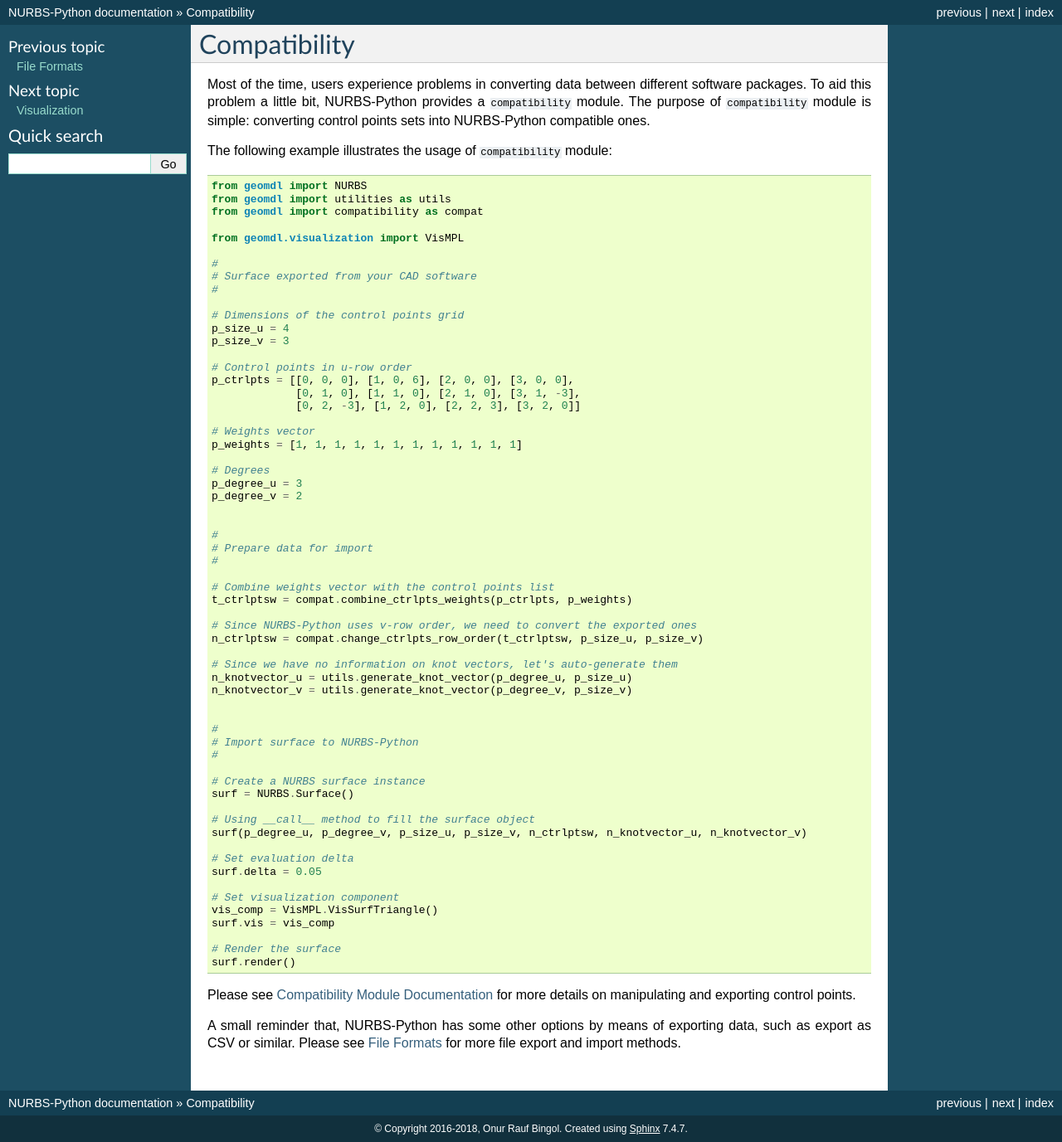
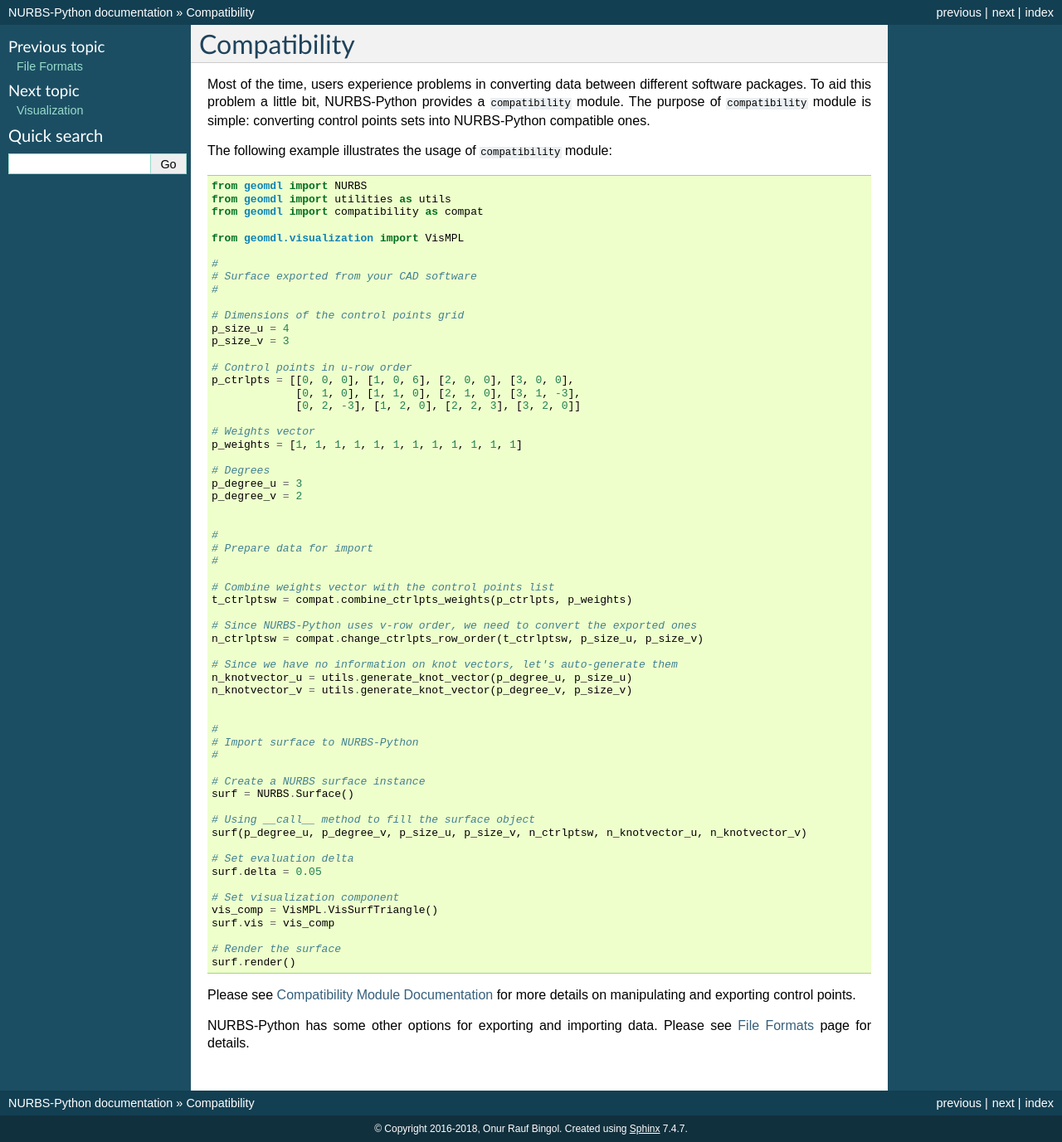
Before and after one commit to orbingol/NURBS-Python, a Sphinx documentation site: the page built from docs/compatibility.rst, in a window 1280 px wide. Shown: the whole page at 83% size. Built offline with Sphinx 7.4.7, drawn with Linux system fonts in a browser that asks for light colours; formulas are drawn with MathJax 3.

Commit message:
Compatibility module docs update

```diff
--- a/docs/compatibility.rst
+++ b/docs/compatibility.rst
@@ -74,5 +74,5 @@
 Please see :doc:`Compatibility Module Documentation <module_compatibility>` for more details on manipulating and
 exporting control points.
 
-A small reminder that, NURBS-Python has some other options by means of exporting data, such as export as CSV or similar.
-Please see :doc:`File Formats <file_formats>` for more file export and import methods.
+NURBS-Python has some other options for exporting and importing data. Please see :doc:`File Formats <file_formats>`
+page for details.
```
